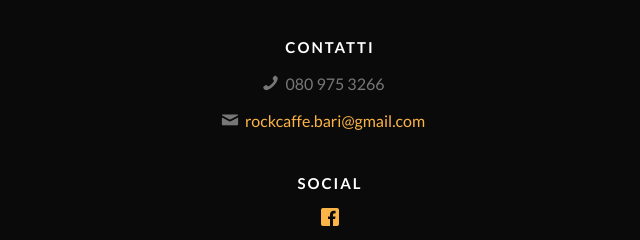
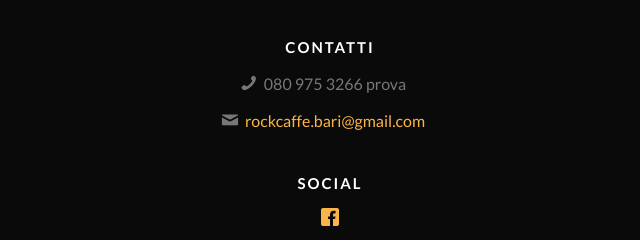
Before and after one commit to alfonso3/Rock-Caff-, a plain HTML site: page savory/index.html in a window 1280 px wide. Shown: the part 4425-4665 px from the top of the page, 310-950 px from the left. Drawn offline with Linux system fonts and the light colour scheme; files whose address does not match are found by name.

Commit message:
second
prova

```diff
--- a/savory/index.html
+++ b/savory/index.html
@@ -376,7 +376,7 @@
 					<div class="gtco-widget">
 						<h3>Contatti</h3>
 						<ul class="gtco-quick-contact">
-							<li><i class="icon-phone"></i> 080 975 3266</li>
+							<li><i class="icon-phone"></i> 080 975 3266 prova</li>
 							<br>
 							<li><i class="icon-mail2"></i><a href="mailto:rockcaffe.bari@gmail.com?subject=Feedback">rockcaffe.bari@gmail.com</a></li>
 						</ul>
```
